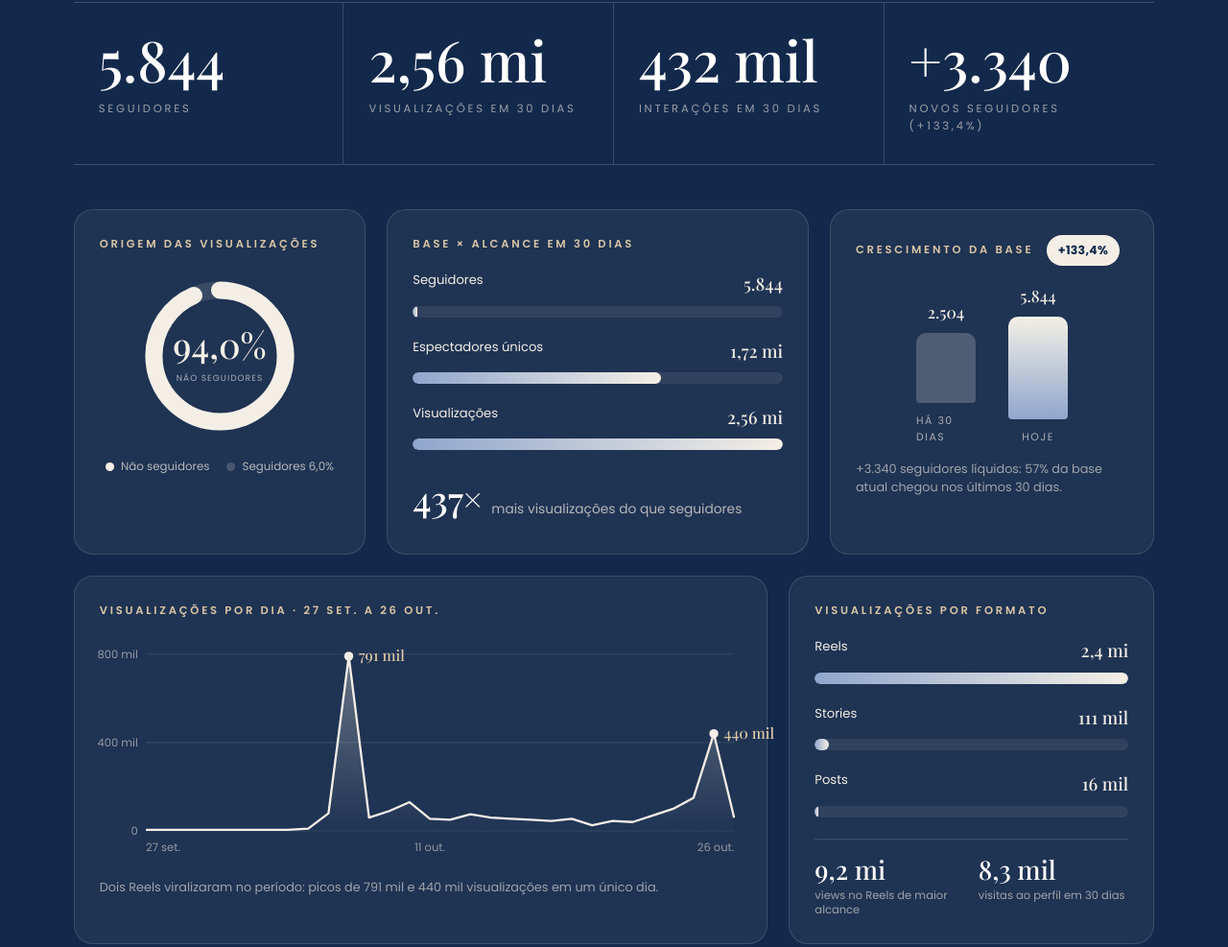
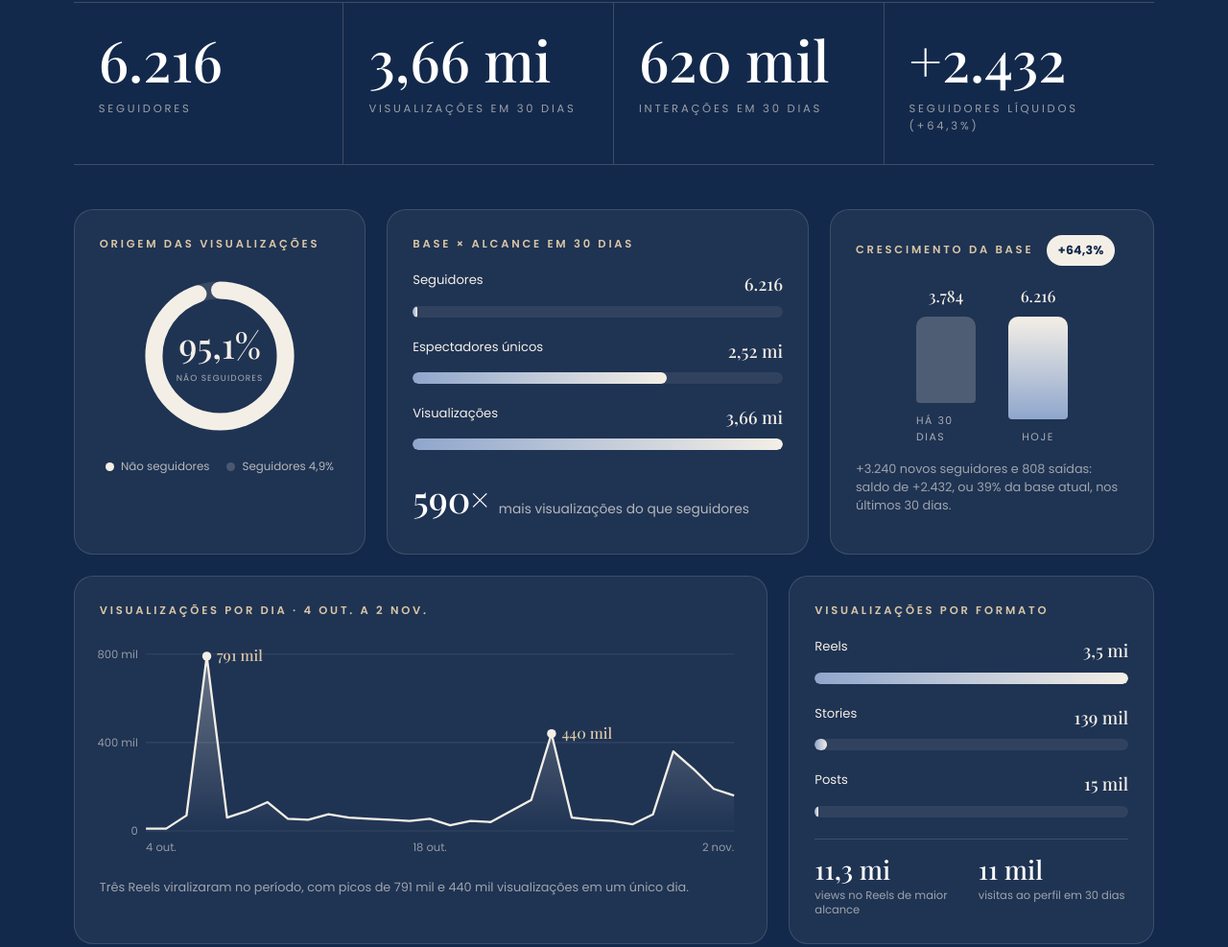
Before and after one commit to amandafreireoficial/amandafreireoficial.github.io, a plain HTML site: page index.html in a window 1280 px wide. Shown: the part 1867-2854 px from the top of the page at 96% size. Drawn offline with nearby package versions, Linux system fonts and the light colour scheme; animation ran at ten frames a second; a web font is replaced by a local one.

Commit message:
Atualiza métricas e audiência com os Insights de 4 out. a 2 nov.
Co-Authored-By: Claude Opus 5.5 <noreply@anthropic.com>

```diff
--- a/index.html
+++ b/index.html
@@ -170,7 +170,7 @@ em{font-style:italic}
 .donut svg{transform:rotate(-90deg)}
 .donut .track{stroke:rgba(244,239,230,.12)}
 .donut .val{stroke:var(--off);stroke-dasharray:100;stroke-dashoffset:100;transition:stroke-dashoffset 2.2s var(--ease) .3s;stroke-linecap:round}
-.in .donut .val{stroke-dashoffset:6}
+.in .donut .val{stroke-dashoffset:4.9}
 .donut-c{position:absolute;inset:0;display:grid;place-items:center;text-align:center}
 .donut-c b{font-family:var(--serif);font-size:2.3rem;font-weight:500;line-height:1}
 .donut-c i{display:block;font-style:normal;font-size:.56rem;letter-spacing:.12em;text-transform:uppercase;opacity:.65;margin-top:6px}
@@ -449,52 +449,52 @@ em{font-style:italic}
     <div class="eyebrow rv">O que os dados mostram</div>
     <h2 class="h2 rv d1">Alcance que vai <em>muito além</em> da base.</h2>
     <div class="kpis rv d2">
-      <div class="kpi"><b data-count="5844" data-fmt="int">0</b><span>Seguidores</span></div>
-      <div class="kpi"><b data-count="2555093" data-fmt="mi">0</b><span>Visualizações em 30 dias</span></div>
-      <div class="kpi"><b data-count="432019" data-fmt="k">0</b><span>Interações em 30 dias</span></div>
-      <div class="kpi"><b data-count="3340" data-fmt="plus">0</b><span>Novos seguidores (+133,4%)</span></div>
+      <div class="kpi"><b data-count="6216" data-fmt="int">0</b><span>Seguidores</span></div>
+      <div class="kpi"><b data-count="3664807" data-fmt="mi">0</b><span>Visualizações em 30 dias</span></div>
+      <div class="kpi"><b data-count="620060" data-fmt="k">0</b><span>Interações em 30 dias</span></div>
+      <div class="kpi"><b data-count="2432" data-fmt="plus">0</b><span>Seguidores líquidos (+64,3%)</span></div>
     </div>
     <div class="charts">
       <div class="card rv d3">
         <h4>Origem das visualizações</h4>
         <div class="donut">
           <svg viewBox="0 0 42 42" width="180" height="180"><circle class="track" cx="21" cy="21" r="16" fill="none" stroke-width="4.2"/><circle class="val" cx="21" cy="21" r="16" fill="none" stroke-width="4.2" pathLength="100"/></svg>
-          <div class="donut-c"><div><b data-count="94" data-fmt="pct">0</b><i>não seguidores</i></div></div>
+          <div class="donut-c"><div><b data-count="95.1" data-fmt="pct">0</b><i>não seguidores</i></div></div>
         </div>
-        <div class="legend"><span>Não seguidores</span><span class="b">Seguidores 6,0%</span></div>
+        <div class="legend"><span>Não seguidores</span><span class="b">Seguidores 4,9%</span></div>
       </div>
       <div class="card rv d4">
         <h4>Base × alcance em 30 dias</h4>
-        <div class="hbar"><div class="hbar-top"><span>Seguidores</span><b>5.844</b></div><div class="hbar-track"><div class="hbar-fill" style="--w:1.2%"></div></div></div>
-        <div class="hbar"><div class="hbar-top"><span>Espectadores únicos</span><b>1,72 mi</b></div><div class="hbar-track"><div class="hbar-fill" style="--w:67.2%"></div></div></div>
-        <div class="hbar"><div class="hbar-top"><span>Visualizações</span><b>2,56 mi</b></div><div class="hbar-track"><div class="hbar-fill" style="--w:100%"></div></div></div>
-        <div class="mult"><b data-count="437" data-fmt="x">0</b><span style="opacity:.7;font-size:.86rem">mais visualizações do que seguidores</span></div>
+        <div class="hbar"><div class="hbar-top"><span>Seguidores</span><b>6.216</b></div><div class="hbar-track"><div class="hbar-fill" style="--w:1.2%"></div></div></div>
+        <div class="hbar"><div class="hbar-top"><span>Espectadores únicos</span><b>2,52 mi</b></div><div class="hbar-track"><div class="hbar-fill" style="--w:68.7%"></div></div></div>
+        <div class="hbar"><div class="hbar-top"><span>Visualizações</span><b>3,66 mi</b></div><div class="hbar-track"><div class="hbar-fill" style="--w:100%"></div></div></div>
+        <div class="mult"><b data-count="590" data-fmt="x">0</b><span style="opacity:.7;font-size:.86rem">mais visualizações do que seguidores</span></div>
       </div>
       <div class="card rv d5">
-        <h4>Crescimento da base <span class="growth-pill">+133,4%</span></h4>
+        <h4>Crescimento da base <span class="growth-pill">+64,3%</span></h4>
         <div class="cols">
-          <div class="col"><strong>2.504</strong><div class="bar" style="--h:43%"></div><em>Há 30 dias</em></div>
-          <div class="col now"><strong>5.844</strong><div class="bar" style="--h:100%"></div><em>Hoje</em></div>
+          <div class="col"><strong>3.784</strong><div class="bar" style="--h:61%"></div><em>Há 30 dias</em></div>
+          <div class="col now"><strong>6.216</strong><div class="bar" style="--h:100%"></div><em>Hoje</em></div>
         </div>
-        <small>+3.340 seguidores líquidos: 57% da base atual chegou nos últimos 30 dias.</small>
+        <small>+3.240 novos seguidores e 808 saídas: saldo de +2.432, ou 39% da base atual, nos últimos 30 dias.</small>
       </div>
     </div>
     <div class="charts2">
       <div class="card rv d3">
-        <h4>Visualizações por dia · 27 set. a 26 out.</h4>
+        <h4>Visualizações por dia · 4 out. a 2 nov.</h4>
         <div class="daily">
           <svg id="dailySvg" viewBox="0 0 640 220" preserveAspectRatio="none" aria-label="Gráfico de visualizações diárias com picos de 791 mil e 440 mil"></svg>
         </div>
-        <small>Dois Reels viralizaram no período: picos de 791 mil e 440 mil visualizações em um único dia.</small>
+        <small>Três Reels viralizaram no período, com picos de 791 mil e 440 mil visualizações em um único dia.</small>
       </div>
       <div class="card rv d4">
         <h4>Visualizações por formato</h4>
-        <div class="hbar"><div class="hbar-top"><span>Reels</span><b>2,4 mi</b></div><div class="hbar-track"><div class="hbar-fill" style="--w:100%"></div></div></div>
-        <div class="hbar"><div class="hbar-top"><span>Stories</span><b>111 mil</b></div><div class="hbar-track"><div class="hbar-fill" style="--w:4.6%"></div></div></div>
-        <div class="hbar"><div class="hbar-top"><span>Posts</span><b>16 mil</b></div><div class="hbar-track"><div class="hbar-fill" style="--w:1.2%"></div></div></div>
+        <div class="hbar"><div class="hbar-top"><span>Reels</span><b>3,5 mi</b></div><div class="hbar-track"><div class="hbar-fill" style="--w:100%"></div></div></div>
+        <div class="hbar"><div class="hbar-top"><span>Stories</span><b>139 mil</b></div><div class="hbar-track"><div class="hbar-fill" style="--w:4%"></div></div></div>
+        <div class="hbar"><div class="hbar-top"><span>Posts</span><b>15 mil</b></div><div class="hbar-track"><div class="hbar-fill" style="--w:1%"></div></div></div>
         <div class="minis">
-          <div><b>9,2 mi</b><span>views no Reels de maior alcance</span></div>
-          <div><b>8,3 mil</b><span>visitas ao perfil em 30 dias</span></div>
+          <div><b>11,3 mi</b><span>views no Reels de maior alcance</span></div>
+          <div><b>11 mil</b><span>visitas ao perfil em 30 dias</span></div>
         </div>
       </div>
     </div>
@@ -583,15 +583,15 @@ em{font-style:italic}
         </div>
         <div class="wcard rv d4">
           <h4>Países</h4>
-          <div class="country"><b>59,5%</b><span>do público está no Brasil</span></div>
+          <div class="country"><b>62,3%</b><span>do público está no Brasil</span></div>
           <div class="split"><i class="f" id="pBr"></i></div>
-          <p class="mini-note">40,5% vem de outros países, um sinal do alcance dos Reels fora da base.</p>
+          <p class="mini-note">37,7% vem de outros países, um sinal do alcance dos Reels fora da base.</p>
         </div>
       </div>
       <div class="wcard rv d4">
         <h4>Faixa etária</h4>
         <div class="vbars" id="ages"></div>
-        <p class="mini-note">70,5% do público tem entre 25 e 44 anos.</p>
+        <p class="mini-note">69,4% do público tem entre 25 e 44 anos.</p>
       </div>
       <div class="stack">
         <div class="wcard rv d5">
@@ -699,20 +699,20 @@ const CONFIG = {
     { rotulo:'WhatsApp',  texto:'Enviar mensagem →',  link:'https://wa.me/message/SUOMN3DW75RRC1' },
     { rotulo:'E-mail',    texto:'amandaevf@icloud.com', link:'mailto:amandaevf@icloud.com' }
   ],
-  // Insights do Instagram · últimos 30 dias (27 set. a 26 out.)
+  // Insights do Instagram · últimos 30 dias (4 out. a 2 nov.)
   audiencia: {
     exemplo: false,
-    mulheres: 69.4, homens: 30.6,
-    brasil: 59.5,
-    idades: [ ['13-17',0.2], ['18-24',9.4], ['25-34',46.8], ['35-44',23.7], ['45-54',12.5], ['55-64',5.3], ['65+',2.2] ],
-    cidades: [ ['Teresina (PI)',7.0], ['Pedreiras (MA)',6.2], ['Timon (MA)',4.4], ['Cingapura',2.4], ['São Paulo',1.7] ],
-    idiomas: [ ['Português',60.3], ['Inglês',26.8], ['Tcheco',3.4], ['Francês',2.7], ['Árabe',1.4] ]
+    mulheres: 70.9, homens: 29.1,
+    brasil: 62.3,
+    idades: [ ['13-17',0.7], ['18-24',10.5], ['25-34',46.2], ['35-44',23.2], ['45-54',12.4], ['55-64',5.0], ['65+',2.0] ],
+    cidades: [ ['Teresina (PI)',6.7], ['Pedreiras (MA)',5.9], ['Timon (MA)',4.2], ['Cingapura',2.3], ['São Paulo',1.7] ],
+    idiomas: [ ['Português',63.6], ['Inglês',26.8], ['Francês',2.5], ['Tcheco',1.9], ['Árabe',1.5] ]
   },
   // Insights do Reels campeão
   campeao: { views:9259264, espectadores:1314155, seguidores:1247, tempoMedio:9,
     curtidas:548000, comentarios:3200, reposts:5200, compartilhamentos:115000, salvamentos:5800 },
   // visualizações por dia, em mil (traçadas a partir do gráfico dos Insights; picos de 791 mil e 440 mil)
-  diario: [5,5,5,5,5,5,5,5,10,80,791,60,90,130,55,50,75,60,55,50,45,55,25,45,40,70,100,150,440,60]
+  diario: [10,10,70,791,60,90,130,55,50,75,60,55,50,45,55,25,45,40,90,140,440,60,50,45,30,75,360,280,190,160]
 };
 
 /* ---------- formatação ---------- */
@@ -760,11 +760,11 @@ document.getElementById('langs').innerHTML = rows(A.idiomas);
   const line = 'M' + pts.map(p => p.map(n => n.toFixed(1)).join(',')).join(' L');
   const area = line + ` L${x(D.length-1)},${y(0)} L${x(0)},${y(0)} Z`;
   const grid = [0,400,800].map(v => `<line class="grid" x1="${left}" x2="${W-right}" y1="${y(v)}" y2="${y(v)}"/><text class="ax" x="${left-8}" y="${y(v)+4}" text-anchor="end">${v ? v + ' mil' : '0'}</text>`).join('');
-  const xl = [[0,'27 set.'],[14,'11 out.'],[29,'26 out.']].map(([i,t]) => `<text class="ax" x="${x(i)}" y="${H-6}" text-anchor="${i===0?'start':i===29?'end':'middle'}">${t}</text>`).join('');
+  const xl = [[0,'4 out.'],[14,'18 out.'],[29,'2 nov.']].map(([i,t]) => `<text class="ax" x="${x(i)}" y="${H-6}" text-anchor="${i===0?'start':i===29?'end':'middle'}">${t}</text>`).join('');
   const peak = (i, t) => `<g class="pk"><circle cx="${x(i)}" cy="${y(D[i])}" r="4.5"/><text x="${x(i)+10}" y="${y(D[i])+5}">${t}</text></g>`;
   document.getElementById('dailySvg').innerHTML =
     `<defs><linearGradient id="dailyGrad" x1="0" y1="0" x2="0" y2="1"><stop offset="0" stop-color="#F4EFE6" stop-opacity=".35"/><stop offset="1" stop-color="#F4EFE6" stop-opacity="0"/></linearGradient></defs>` +
-    grid + xl + `<path class="area" d="${area}"/><path class="line" d="${line}" pathLength="1"/>` + peak(10,'791 mil') + peak(28,'440 mil');
+    grid + xl + `<path class="area" d="${area}"/><path class="line" d="${line}" pathLength="1"/>` + peak(3,'791 mil') + peak(20,'440 mil');
 })();
 
 // números já aparecem completos antes da animação
```
